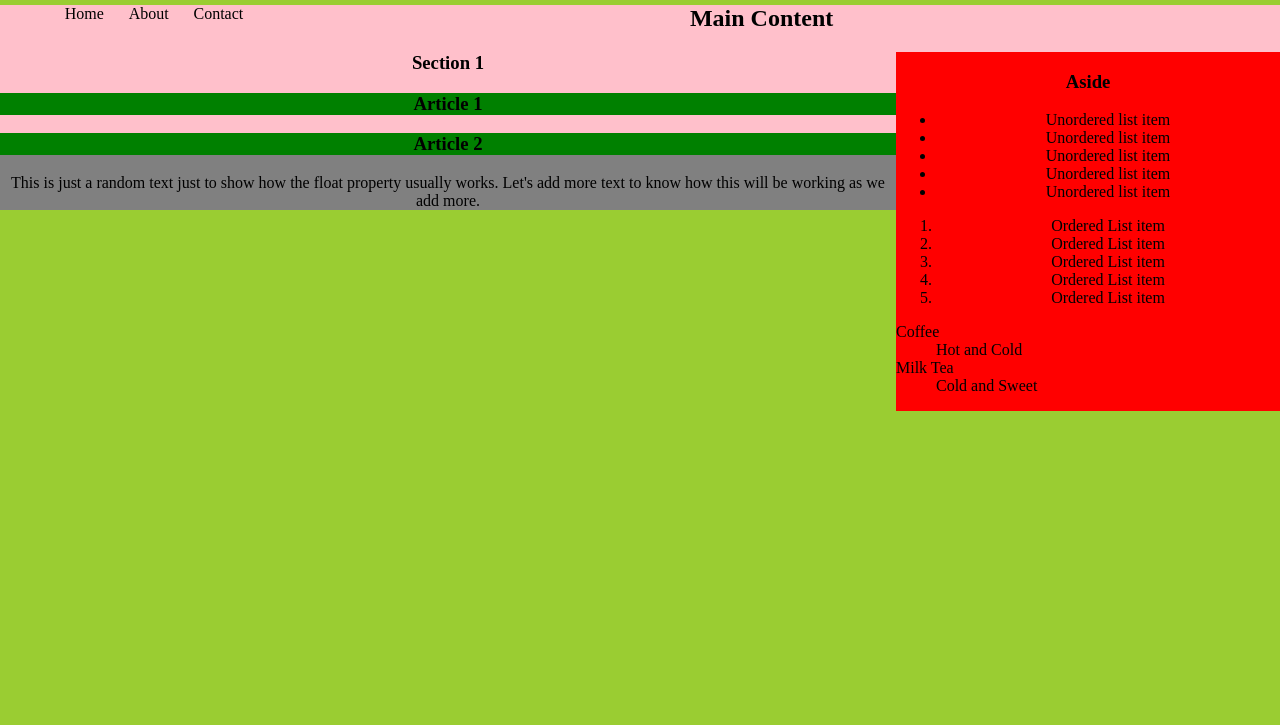
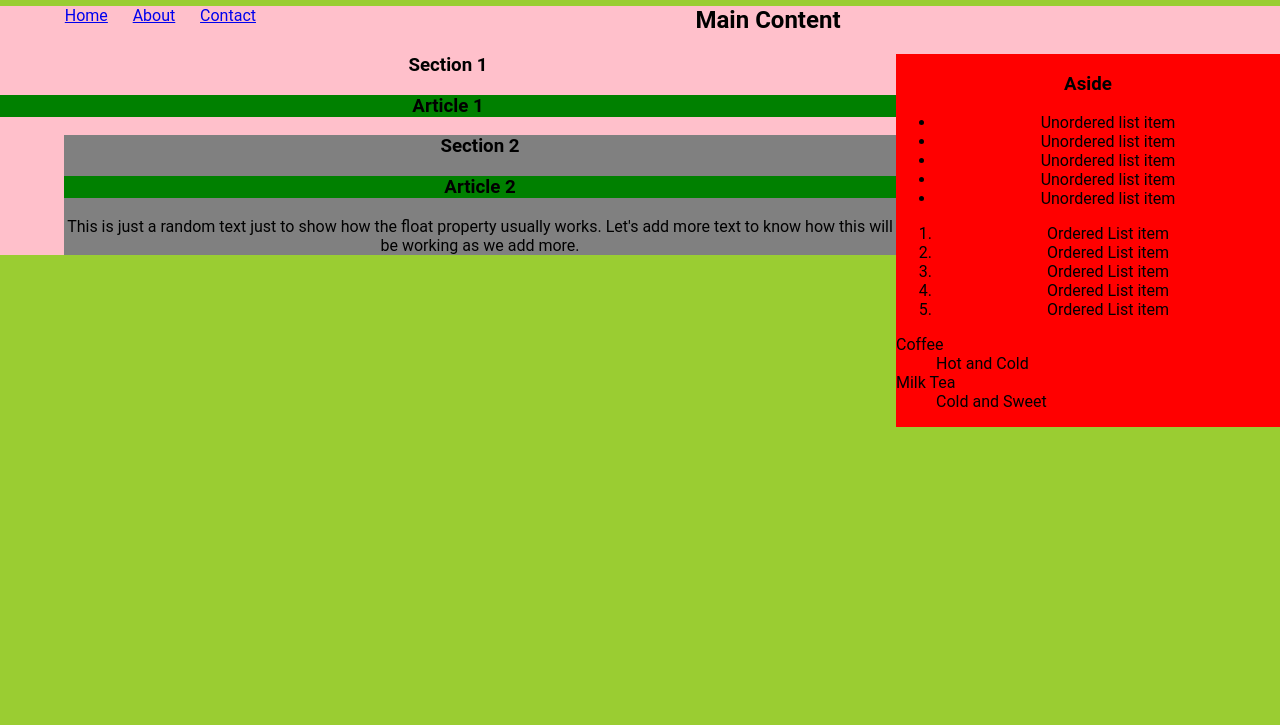
Before and after one commit to Gil-WD47P/Gil-BasicLayout-SemanticElement, a plain HTML site: page index.html in a window 1280 px wide. Shown: the part 75-800 px from the top of the page. Drawn offline with Linux system fonts and the light colour scheme.

Commit message:
add roboto gf & add section 2 -WIP

```diff
--- a/index.html
+++ b/index.html
@@ -5,6 +5,7 @@
     <meta http-equiv="X-UA-Compatible" content="IE=edge" />
     <meta name="viewport" content="width=device-width, initial-scale=1.0" />
     <title>Basic Semantic Layout Exercise</title>
+    <link rel="preconnect" href="https://fonts.googleapis.com">
     <link rel="stylesheet" href="style.css">
     <style>
       .nav__link {
@@ -20,13 +21,11 @@
       <h1>Header</h1>
     </header>
     <!--Navigation Section-->
-    <nav
-      style="background-color: lightblue; padding: 0; margin: 0; height: 20%;"
-    >
+    <nav style="background-color: lightblue; padding: 0; margin: 0; height: 20%;">
       <ul style="list-style-type: none; height: 20;">
-        <li class="nav__link"><a href="#"></a>Home</li>
-        <li class="nav__link"><a href="#"></a>About</li>
-        <li class="nav__link"><a href="#"></a>Contact</li>
+        <li class="nav__link"><a href="#">Home</a></li>
+        <li class="nav__link"><a href="#">About</a></li>
+        <li class="nav__link"><a href="#">Contact</a></li>
       </ul>
     </nav>
 
@@ -71,13 +70,13 @@
       </section>
 
       <!-------Section 2------->
-      <section style="background-color: gray;height: 20%; margin 0 5%;">
+      <section style="background-color: gray;height: 20%; margin: 0 5%;">
+        <h3>Section 2</h3>
         <!--Article 2-->
         <h3 id="article2">Article 2</h3>
         <p>This is just a random text just to show how the float property usually works.
             Let's add more text to know how this will be working as we add more.
         </p>
-
       </section>
 
       <!--Article 1-->
--- a/style.css
+++ b/style.css
@@ -1,3 +1,7 @@
+body{
+    font-family: 'Roboto', sans-serif;
+}
+
 #article2{
     background-color: green;
 }
```
